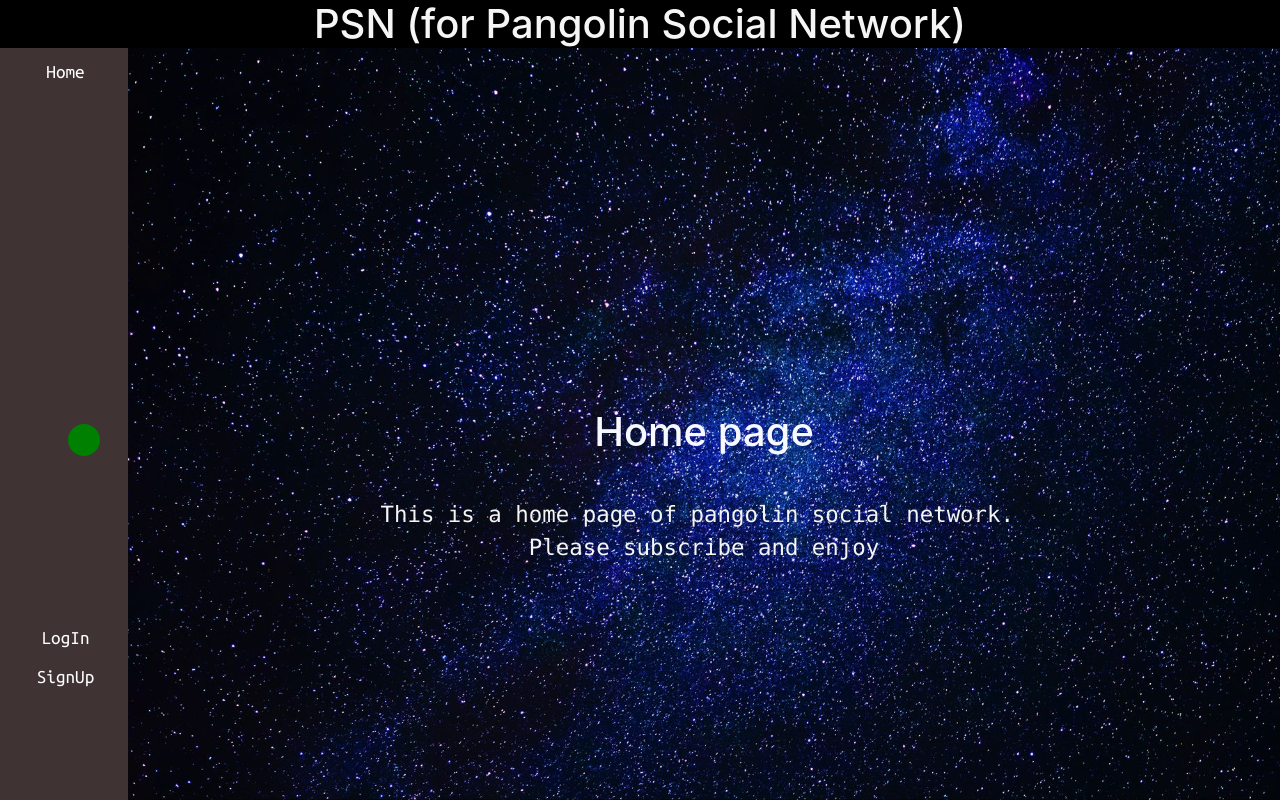
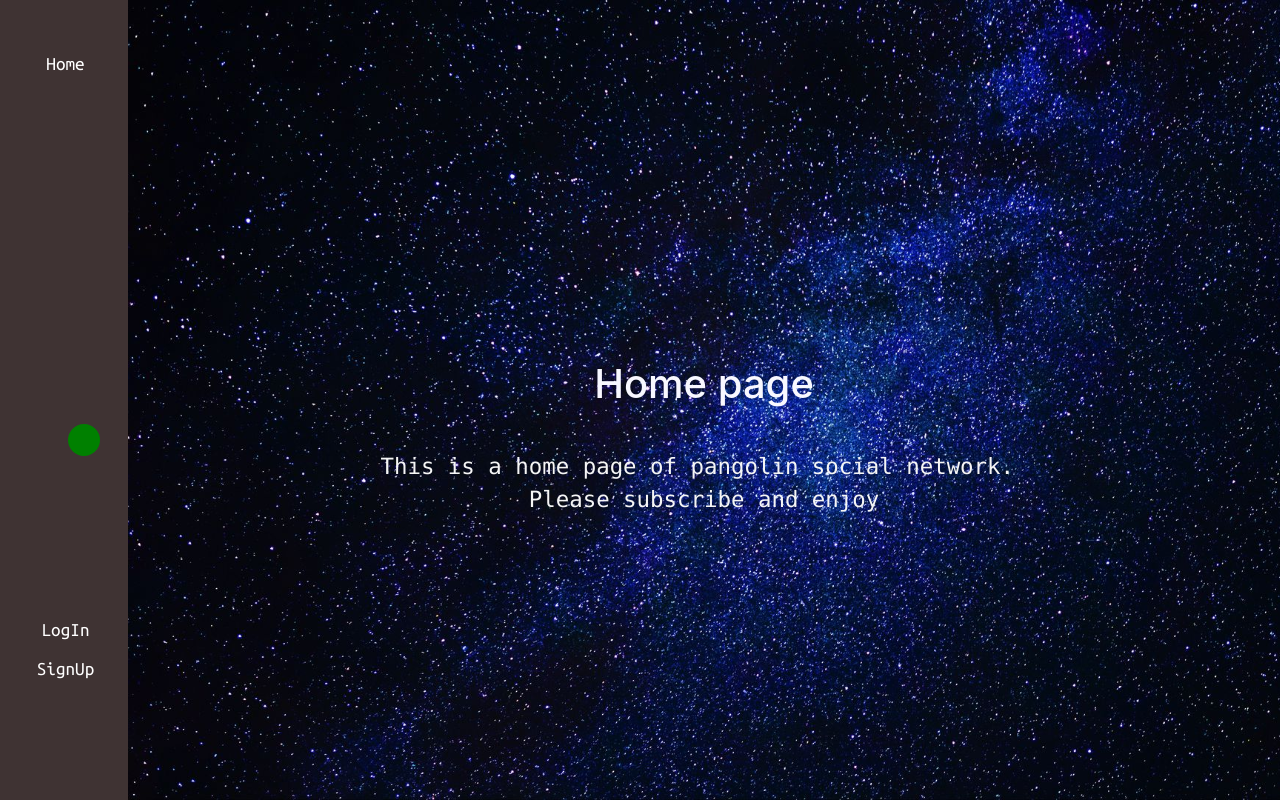
Before and after one commit to sudogauss/MicroSocialNetwork, an Angular app in the folder pangolin-front/: page /home in a window 1280 px wide. Built offline with nearby package versions, Linux system fonts and the light colour scheme.

Commit message:
Deleted header

```diff
--- a/pangolin-front/src/app/app.component.css
+++ b/pangolin-front/src/app/app.component.css
@@ -30,7 +30,7 @@ div.main {
     width: 100%;
     display: flex;
     box-sizing: border-box;
-    height: 94vh;
+    height: 100vh;
     overflow-y: scroll;
 }
 
--- a/pangolin-front/src/app/app.component.html
+++ b/pangolin-front/src/app/app.component.html
@@ -1,7 +1,7 @@
 <div class="global-container">
-  <div class = "pangolin-title-container">
+  <!-- <div class = "pangolin-title-container">
     <h1 class="pangolin-title">{{title}}</h1>
-  </div>
+  </div> -->
   <div class="main">
     <div *ngIf="navBarStatus" class="navigation">
       <app-navbar></app-navbar>
--- a/pangolin-front/src/app/navbar/navbar.component.css
+++ b/pangolin-front/src/app/navbar/navbar.component.css
@@ -47,7 +47,7 @@ a.navigation-link {
 div.navigation-container {
     width: 100%;
     box-sizing: border-box;
-    height: 94vh;
+    height: 100%;
 }
 
 div.navbar-content {
@@ -59,4 +59,5 @@ nav.navigation-bar {
     background-color: rgb(63, 51, 51);
     box-sizing: border-box;
     height: 100%;
+    padding-top: 5vh;
 }
```
